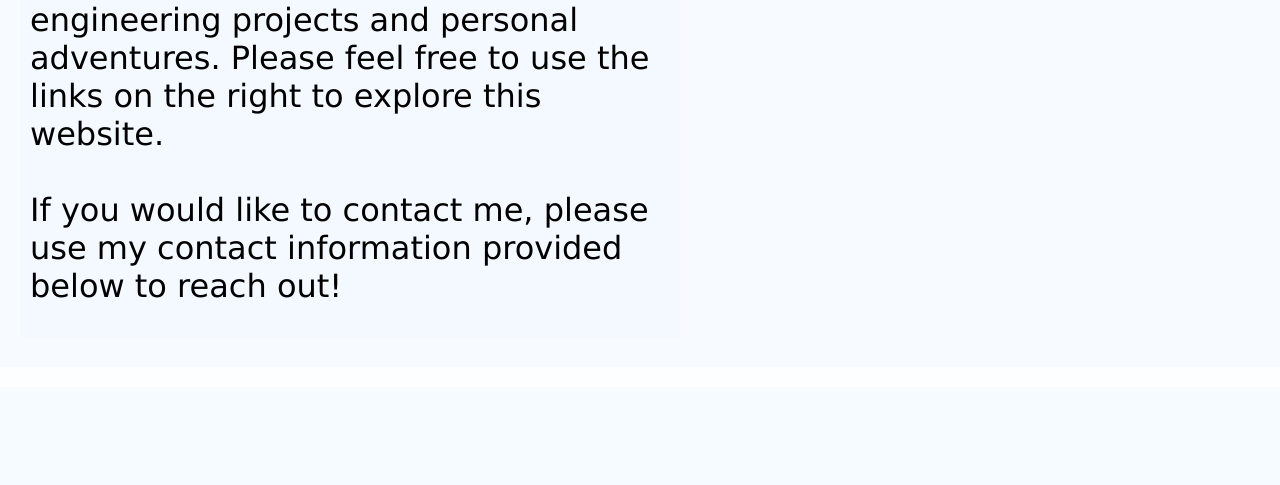
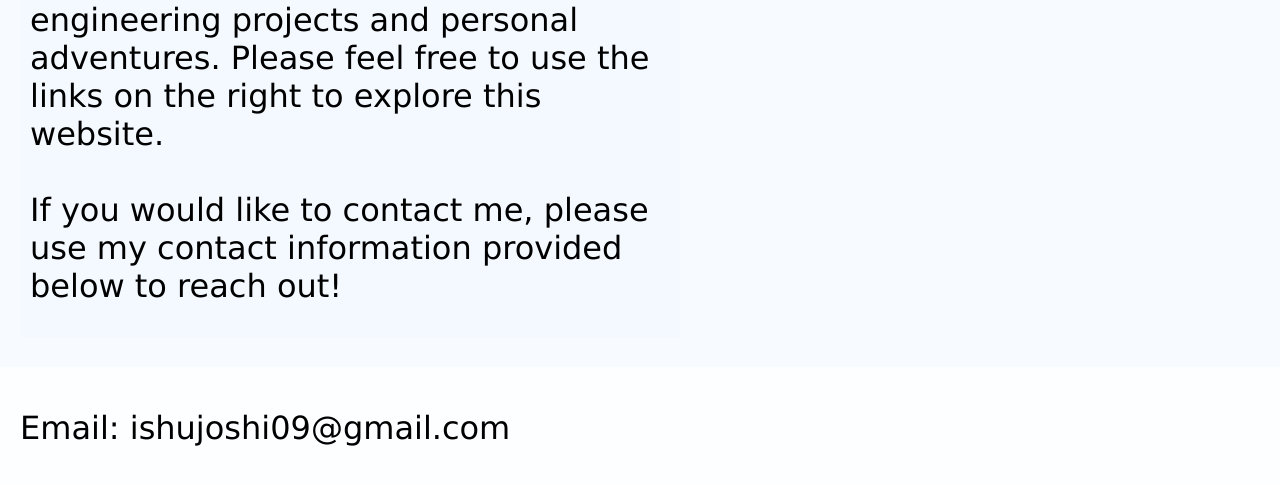
Before and after one commit to ishuj9/Personal-Website, a plain HTML site: page index.html in a window 1280 px wide. Shown: the part 786-1271 px from the top of the page. Before the commit the page ends 1173 px from the top, so only its background shows below. Drawn offline with Linux system fonts and the light colour scheme; files whose address does not match are found by name.

Commit message:
Update index.html

```diff
--- a/index.html
+++ b/index.html
@@ -55,7 +55,12 @@
             </ul>
         </nav>
 
-    <footer></footer>
+    <footer>
+        <p>
+            Email: ishujoshi09@gmail.com
+        </p>
+
+    </footer>
 
     <script src="index.js"></script>
 </body>
```
